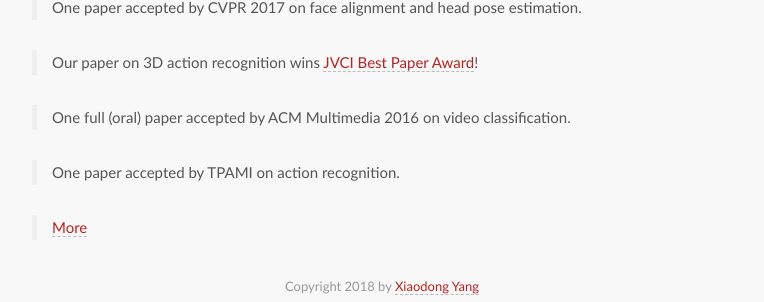
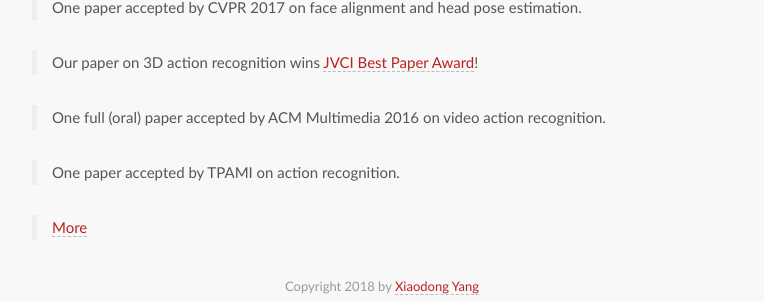
Before and after one commit to xiaodongyang/xiaodongyang.github.io, a Jekyll site: the page built from index.md, in a window 1280 px wide. Shown: the part 639-941 px from the top of the page, without its empty margins (258-1022 px from the left). Built offline with Jekyll 4.4.1, drawn with Linux system fonts in a browser that asks for light colours; some web fonts are replaced.

Commit message:
Update index.md

```diff
--- a/index.md
+++ b/index.md
@@ -17,7 +17,7 @@ Xiaodong Yang is a Senior Research Scientist at NVIDIA Research. His research in
 
 > Our paper on 3D action recognition wins [JVCI Best Paper Award](/publications/papers/jvci-best-paper-award.pdf)!
 
-> One full (oral) paper accepted by ACM Multimedia 2016 on video classification.
+> One full (oral) paper accepted by ACM Multimedia 2016 on video action recognition.
 
 > One paper accepted by TPAMI on action recognition.
 
```
